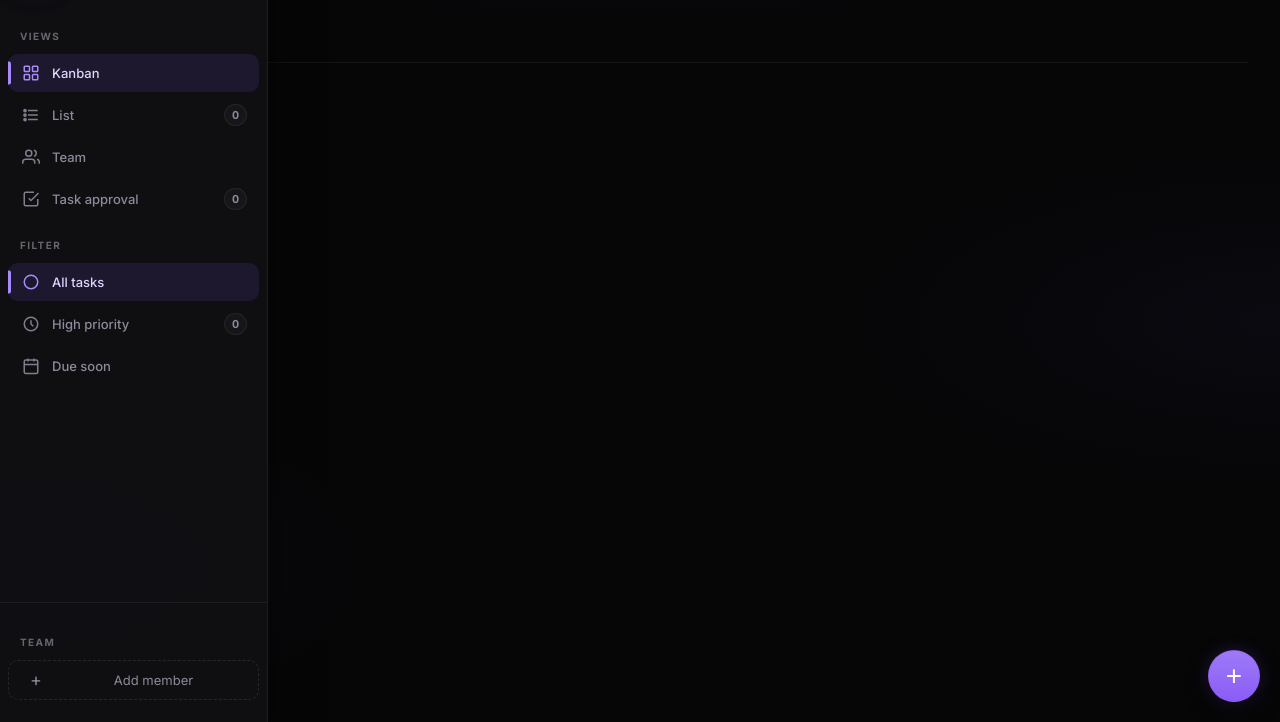
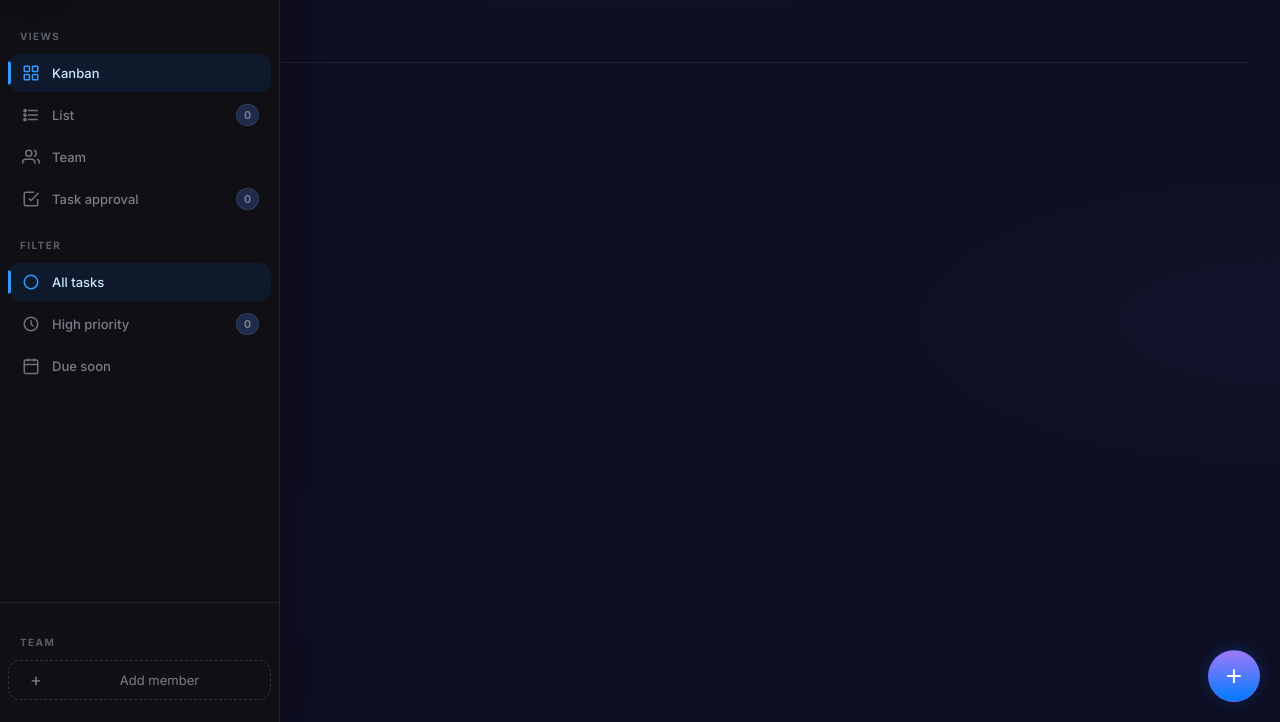
Before and after one commit to mustafaaljaff926-spec/mustafa, a website built with Vite: page index.html in a window 1280 px wide. Shown: the part 78-800 px from the top of the page. Built offline with nearby package versions, Linux system fonts and the light colour scheme; files whose address does not match are found by name.

Commit message:
Upgrade theme to professional blue design with enhanced animations

```diff
--- a/styles.css
+++ b/styles.css
@@ -1,79 +1,80 @@
 :root {
-  --bg-deep: #060607;
-  --bg: #0a0a0c;
-  --surface: #111114;
-  --surface-raised: #16161a;
-  --surface-card: #1c1c22;
-  --surface-hover: #222228;
-  --border: rgba(255, 255, 255, 0.06);
-  --border-strong: rgba(255, 255, 255, 0.1);
-  --text: #f4f4f5;
-  --text-secondary: #c4c4cc;
-  --text-muted: #8b8b9a;
-  --text-faint: #65656f;
-  --accent: #8b5cf6;
-  --accent-bright: #a78bfa;
-  --accent-dim: #6d28d9;
-  --accent-soft: rgba(139, 92, 246, 0.12);
-  --accent-glow: rgba(139, 92, 246, 0.22);
-  --accent-text: #ddd6fe;
-  --danger: #f87171;
-  --danger-soft: rgba(248, 113, 113, 0.12);
-  --high: #fbbf24;
-  --high-soft: rgba(251, 191, 36, 0.12);
-  --online: #34d399;
-  --online-ring: rgba(52, 211, 153, 0.35);
-  --column-todo: #71717a;
-  --column-progress: #8b5cf6;
-  --column-done: #34d399;
-  --radius-sm: 8px;
-  --radius: 10px;
-  --radius-lg: 14px;
-  --radius-xl: 18px;
-  --sidebar-collapsed: 56px;
-  --sidebar-expanded: 268px;
+  --bg-deep: #0f0f23;
+  --bg: #1a1a2e;
+  --surface: #16213e;
+  --surface-raised: #1e2a4a;
+  --surface-card: #233044;
+  --surface-hover: #2a3a5c;
+  --border: rgba(255, 255, 255, 0.08);
+  --border-strong: rgba(255, 255, 255, 0.15);
+  --text: #ffffff;
+  --text-secondary: #b0b3c1;
+  --text-muted: #7a7d8a;
+  --text-faint: #5a5d6a;
+  --accent: #007bff;
+  --accent-bright: #3399ff;
+  --accent-dim: #0056b3;
+  --accent-soft: rgba(0, 123, 255, 0.1);
+  --accent-glow: rgba(0, 123, 255, 0.3);
+  --accent-text: #cce7ff;
+  --danger: #ff4757;
+  --danger-soft: rgba(255, 71, 87, 0.1);
+  --high: #ffa726;
+  --high-soft: rgba(255, 167, 38, 0.1);
+  --online: #2ed573;
+  --online-ring: rgba(46, 213, 115, 0.4);
+  --column-todo: #6c757d;
+  --column-progress: #007bff;
+  --column-done: #2ed573;
+  --radius-sm: 6px;
+  --radius: 12px;
+  --radius-lg: 16px;
+  --radius-xl: 20px;
+  --sidebar-collapsed: 60px;
+  --sidebar-expanded: 280px;
   --font: "Inter", system-ui, -apple-system, sans-serif;
   --font-display: "Plus Jakarta Sans", var(--font);
-  --shadow-xs: 0 1px 2px rgba(0, 0, 0, 0.35);
-  --shadow-sm: 0 2px 8px rgba(0, 0, 0, 0.28);
-  --shadow-md: 0 8px 24px rgba(0, 0, 0, 0.35);
-  --shadow-lg: 0 20px 50px rgba(0, 0, 0, 0.45);
-  --ease-out: cubic-bezier(0.22, 1, 0.36, 1);
-  --ease-spring: cubic-bezier(0.34, 1.3, 0.64, 1);
+  --shadow-xs: 0 1px 3px rgba(0, 0, 0, 0.2);
+  --shadow-sm: 0 4px 12px rgba(0, 0, 0, 0.25);
+  --shadow-md: 0 8px 32px rgba(0, 0, 0, 0.3);
+  --shadow-lg: 0 16px 64px rgba(0, 0, 0, 0.4);
+  --ease-out: cubic-bezier(0.4, 0, 0.2, 1);
+  --ease-spring: cubic-bezier(0.34, 1.56, 0.64, 1);
+  --transition: all 0.3s var(--ease-out);
 }
 
 html[data-theme="light"] {
-  --bg-deep: #e8e8ed;
-  --bg: #f0f0f4;
-  --surface: #ffffff;
-  --surface-raised: #f8f8fa;
+  --bg-deep: #f8f9fa;
+  --bg: #ffffff;
+  --surface: #f1f3f4;
+  --surface-raised: #e8eaed;
   --surface-card: #ffffff;
-  --surface-hover: #f0f0f5;
-  --border: rgba(0, 0, 0, 0.07);
-  --border-strong: rgba(0, 0, 0, 0.11);
-  --text: #18181b;
-  --text-secondary: #3f3f46;
-  --text-muted: #71717a;
-  --text-faint: #a1a1aa;
-  --accent: #7c3aed;
-  --accent-bright: #6d28d9;
-  --accent-dim: #5b21b6;
-  --accent-soft: rgba(124, 58, 237, 0.1);
-  --accent-glow: rgba(124, 58, 237, 0.18);
-  --accent-text: #5b21b6;
-  --danger: #dc2626;
-  --danger-soft: rgba(220, 38, 38, 0.08);
-  --high: #d97706;
-  --high-soft: rgba(217, 119, 6, 0.12);
-  --online: #059669;
-  --online-ring: rgba(5, 150, 105, 0.25);
-  --column-todo: #71717a;
-  --column-progress: #7c3aed;
-  --column-done: #059669;
-  --shadow-xs: 0 1px 2px rgba(0, 0, 0, 0.05);
-  --shadow-sm: 0 2px 8px rgba(0, 0, 0, 0.06);
-  --shadow-md: 0 8px 24px rgba(0, 0, 0, 0.08);
-  --shadow-lg: 0 20px 50px rgba(0, 0, 0, 0.1);
+  --surface-hover: #dadce0;
+  --border: rgba(0, 0, 0, 0.08);
+  --border-strong: rgba(0, 0, 0, 0.12);
+  --text: #202124;
+  --text-secondary: #5f6368;
+  --text-muted: #80868b;
+  --text-faint: #9aa0a6;
+  --accent: #1a73e8;
+  --accent-bright: #4285f4;
+  --accent-dim: #1557b0;
+  --accent-soft: rgba(26, 115, 232, 0.1);
+  --accent-glow: rgba(26, 115, 232, 0.2);
+  --accent-text: #1a73e8;
+  --danger: #ea4335;
+  --danger-soft: rgba(234, 67, 53, 0.1);
+  --high: #fbbc04;
+  --high-soft: rgba(251, 188, 4, 0.1);
+  --online: #34a853;
+  --online-ring: rgba(52, 168, 83, 0.3);
+  --column-todo: #9aa0a6;
+  --column-progress: #1a73e8;
+  --column-done: #34a853;
+  --shadow-xs: 0 1px 3px rgba(0, 0, 0, 0.1);
+  --shadow-sm: 0 2px 8px rgba(0, 0, 0, 0.12);
+  --shadow-md: 0 4px 16px rgba(0, 0, 0, 0.15);
+  --shadow-lg: 0 8px 32px rgba(0, 0, 0, 0.2);
 }
 
 @keyframes fade-rise {
@@ -181,6 +182,28 @@ html[data-theme="light"] {
     opacity: 1;
     transform: scale(1) rotate(0);
   }
+}
+
+@keyframes task-enter {
+  from {
+    opacity: 0;
+    transform: translateY(20px) scale(0.95);
+  }
+  to {
+    opacity: 1;
+    transform: translateY(0) scale(1);
+  }
+}
+
+@keyframes button-press {
+  0% { transform: scale(1); }
+  50% { transform: scale(0.98); }
+  100% { transform: scale(1); }
+}
+
+@keyframes card-hover {
+  from { transform: scale(1); }
+  to { transform: scale(1.03); }
 }
 
 @keyframes filter-nudge {
@@ -347,7 +370,7 @@ html[data-theme="light"] .sidebar {
   width: 38px;
   height: 38px;
   border-radius: 11px;
-  background: linear-gradient(145deg, #a78bfa 0%, #7c3aed 45%, #5b21b6 100%);
+  background: linear-gradient(145deg, var(--accent-bright) 0%, var(--accent) 45%, var(--accent-dim) 100%);
   color: #fff;
   font-family: var(--font-display);
   font-weight: 700;
@@ -982,6 +1005,7 @@ html[data-theme="light"] .column-body.drag-over {
     background-color 0.35s ease;
   touch-action: manipulation;
   box-shadow: var(--shadow-xs);
+  animation: task-enter 0.5s var(--ease-out);
 }
 
 .task-card.is-dragging {
@@ -1021,7 +1045,7 @@ html[data-theme="light"] .task-card.is-dragging {
 .task-card:hover {
   border-color: var(--border-strong);
   box-shadow: var(--shadow-md);
-  transform: translateY(-2px);
+  transform: translateY(-2px) scale(1.01);
 }
 
 .task-card-title {
```
